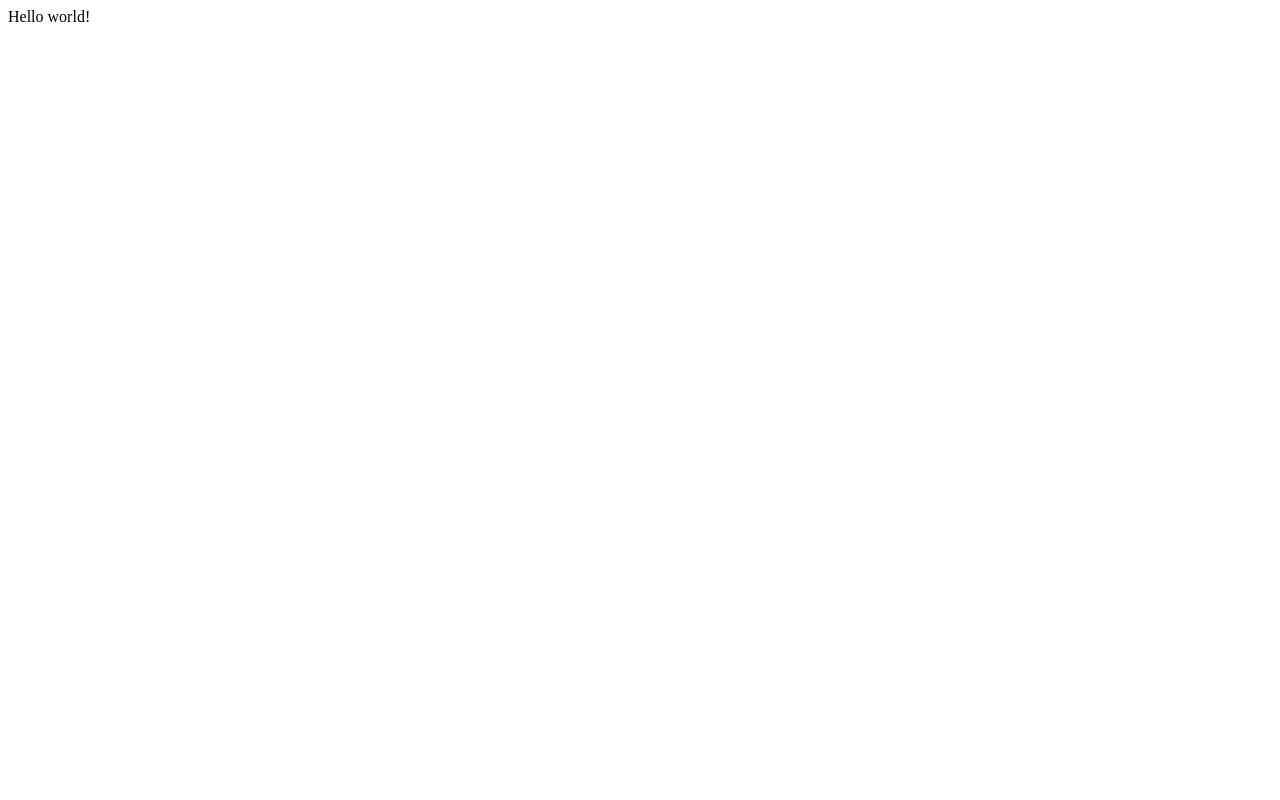
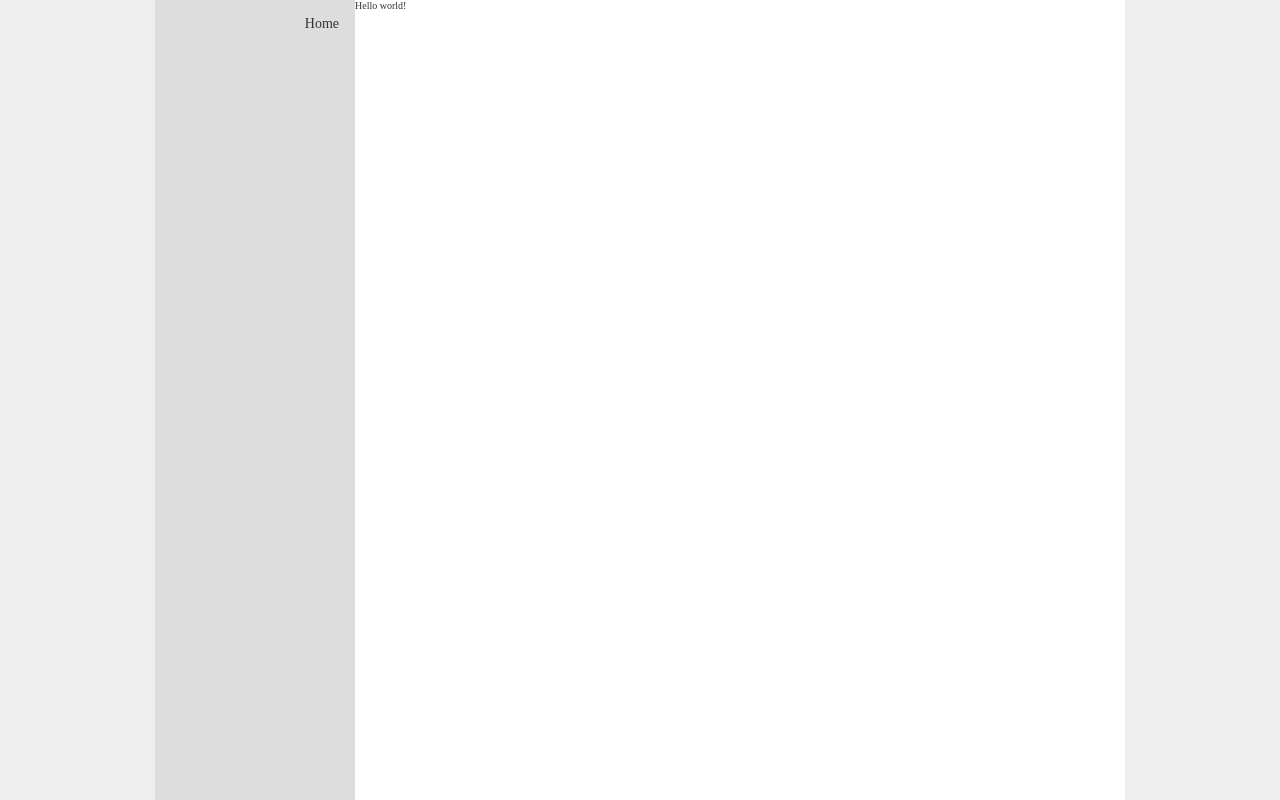
Before and after one commit to phed888/gatsby-page-transitions, a Gatsby site: page / in a window 1280 px wide. Built offline with nearby package versions, Linux system fonts and the light colour scheme; Gatsby itself is replaced by a stand-in of ours.

Commit message:
Adding layout and new page

```diff
--- /dev/null
+++ b/src/components/GalleryLayout.js
@@ -0,0 +1,31 @@
+import React from 'react'
+import styled from 'styled-components'
+import { Link } from 'gatsby'
+
+const LayoutGallery = styled.div`
+    display: flex;
+    align-items: stretch;
+    height: 100%
+    .gallery-nav {
+        width: 20rem;
+        padding: 1.6rem;
+        background-color: #dddddd;
+        height: 100%;
+        list-style-type: none;
+        li {
+            font-size: 1.4rem;
+            text-align: right;
+        }
+    }
+`
+
+export default function GalleryLayout({ children }) {
+    return (
+        <LayoutGallery>
+            <ul className="gallery-nav">
+                <li>Home</li>
+            </ul>
+            { children }
+        </LayoutGallery>
+    )
+}
--- a/src/pages/index.js
+++ b/src/pages/index.js
@@ -1,3 +1,34 @@
 import React from "react"
+import { Link } from 'gatsby'
+import { createGlobalStyle } from 'styled-components'
+import GalleryLayout from '../components/GalleryLayout'
 
-export default () => <div>Hello world!</div>
+const GlobalStyles = createGlobalStyle`
+    *, *::before, *::after {
+        box-sizing: border-box;
+        margin: 0;
+        padding: 0;
+    }
+    html {
+        font-size: 10px;
+        color: #333333;
+        background-color: #eeeeee;
+        height: 100%;
+    }
+    body {
+        background-color: #ffffff;
+        height: 100%;
+        margin: 0 auto;
+        width: 970px;
+        #___gatsby, #___gatsby > div {
+        height: 100%;
+        }
+    }
+`
+
+export default () => (
+    <GalleryLayout>
+        <GlobalStyles />
+        <p>Hello world!</p>
+    </GalleryLayout>
+)
```
Also changed, not shown: src/pages/Page1.js (added, +10 -0 lines).
